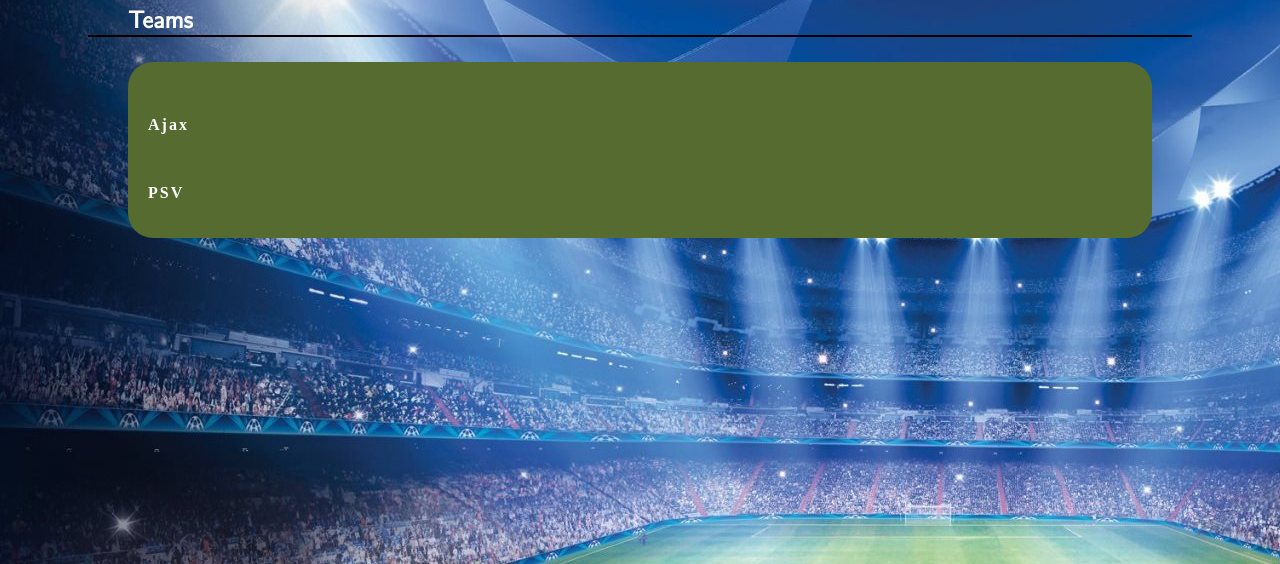
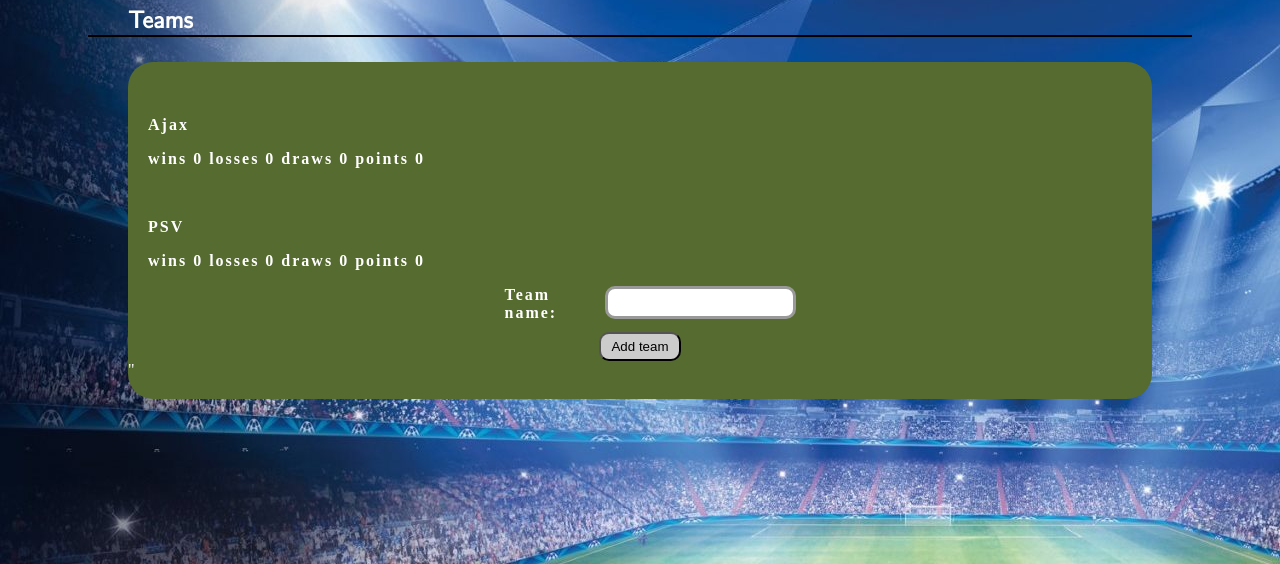
Before and after one commit to thewinners/project_fifa, a PHP site: page /public/teams.php in a window 1280 px wide. Shown: the part 236-800 px from the top of the page. Run offline with PHP 8.4, Linux system fonts and the light colour scheme; a user stored in the database is signed in; data comes from the database, SQL or seed files in the repository.

Commit message:
Changed backend
Added a button for adding a team
Added some SESSION variables when logging in

```diff
--- a/root/app/login/DataComparer.php
+++ b/root/app/login/DataComparer.php
@@ -31,6 +31,9 @@ class DataComparer
             {
                 $_SESSION["error"] =  "Succesfully logged in.";
                 $_SESSION["logged"] = true;
+                $_SESSION["rights"] = $user["admin"];
+                $_SESSION["user_id"] = $user["id"];
+                $_SESSION["team_rights"] = $user["teamrights"];
             }
             else
             {
--- a/root/app/login/LoginManager.php
+++ b/root/app/login/LoginManager.php
@@ -6,6 +6,7 @@ require_once("DataComparer.php");
 
 if ($_SERVER['REQUEST_METHOD'] == 'GET') //logout if send with GET method
 {
+    unset($_SESSION["logged"]);
     session_destroy();
     header("location: ../../public/index.php");
 }
--- a/root/app/teams/TeamsManager.php
+++ b/root/app/teams/TeamsManager.php
@@ -6,7 +6,7 @@ require_once (__DIR__ . "/../DatabaseConnector.php");
 function fetchTeams()
 {
     $dbc = Connect();
-    $sql = "SELECT `id`,`name` FROM `tbl_teams`";
+    $sql = "SELECT `id`,`name`, `wins`, `losses`, `draws`, `points` FROM `tbl_teams`";
     $teams = $dbc->query($sql)->fetchAll(\PDO::FETCH_ASSOC);
 
     return $teams;
--- a/root/public/teams.php
+++ b/root/public/teams.php
@@ -13,12 +13,33 @@ require_once("../app/teams/TeamsManager.php");
         foreach ($teams as $team)
         {
             echo "<a href=\"team.php?id=".$team["id"]."\"><p>".$team["name"]."</p></a>";
+            echo "<p>" . "wins " .$team["wins"] . " losses " .$team["losses"] . " draws " .$team["draws"] . " points " .$team["points"] ."</p>";
         }
     }
     else
     {
         echo "<p>No teams found..</p>";
     }
+
+
+    if (isset($_SESSION["logged"]))
+    {
+        if ($_SESSION["rights"] == "1")
+        {
+            if ($_SESSION["team_rights"] != null)
+            {
+                echo "<form action='../app/teams/AddTeam.php' method='post'>
+                        <div class='group-form'>
+                            <label for='teamName'>Team name:</label>
+                            <input type='text' id='teamName' name='teamName' class='textarea' required>
+                        </div>
+                        <div class='group-form'>
+                            <input type='submit' value='Add team' class='button'>
+                        </div>
+                    </form>\"";
+            }
+        }
+    }
     ?>
 </div>
 <?php
```
